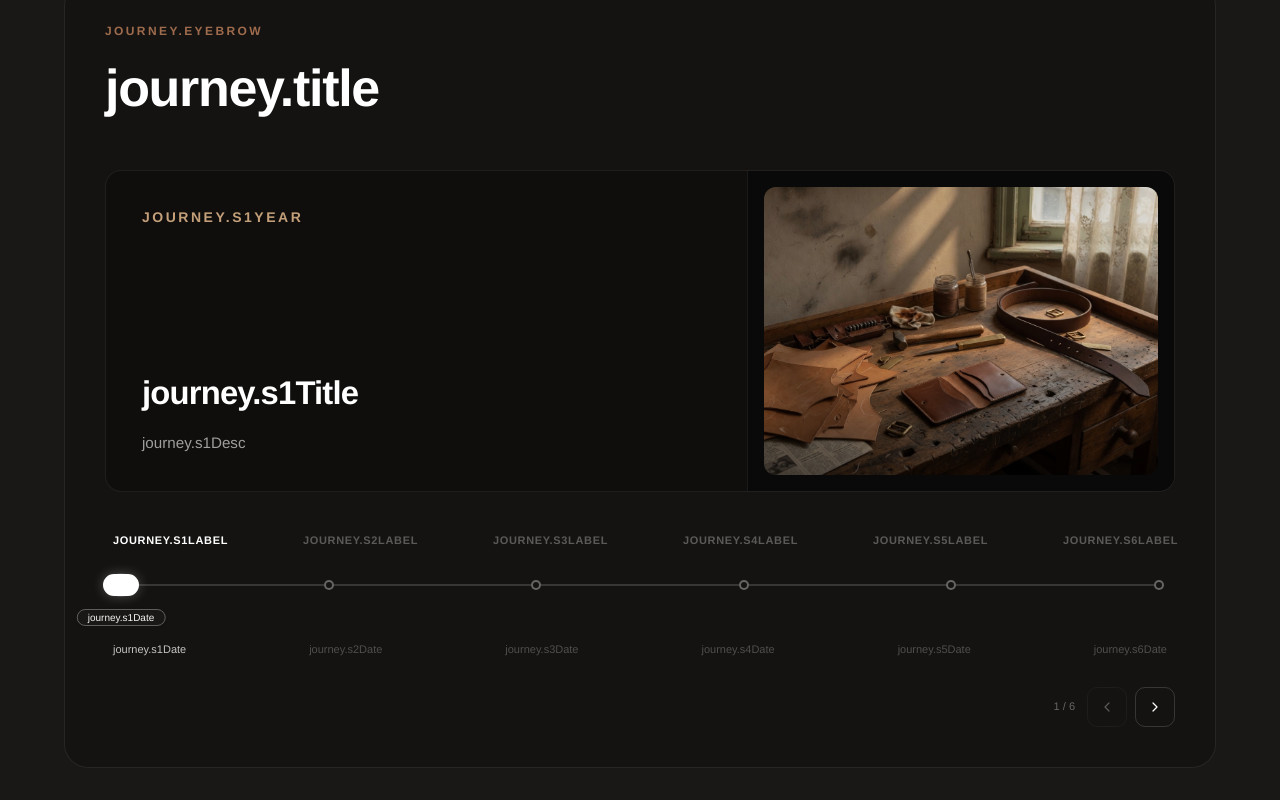
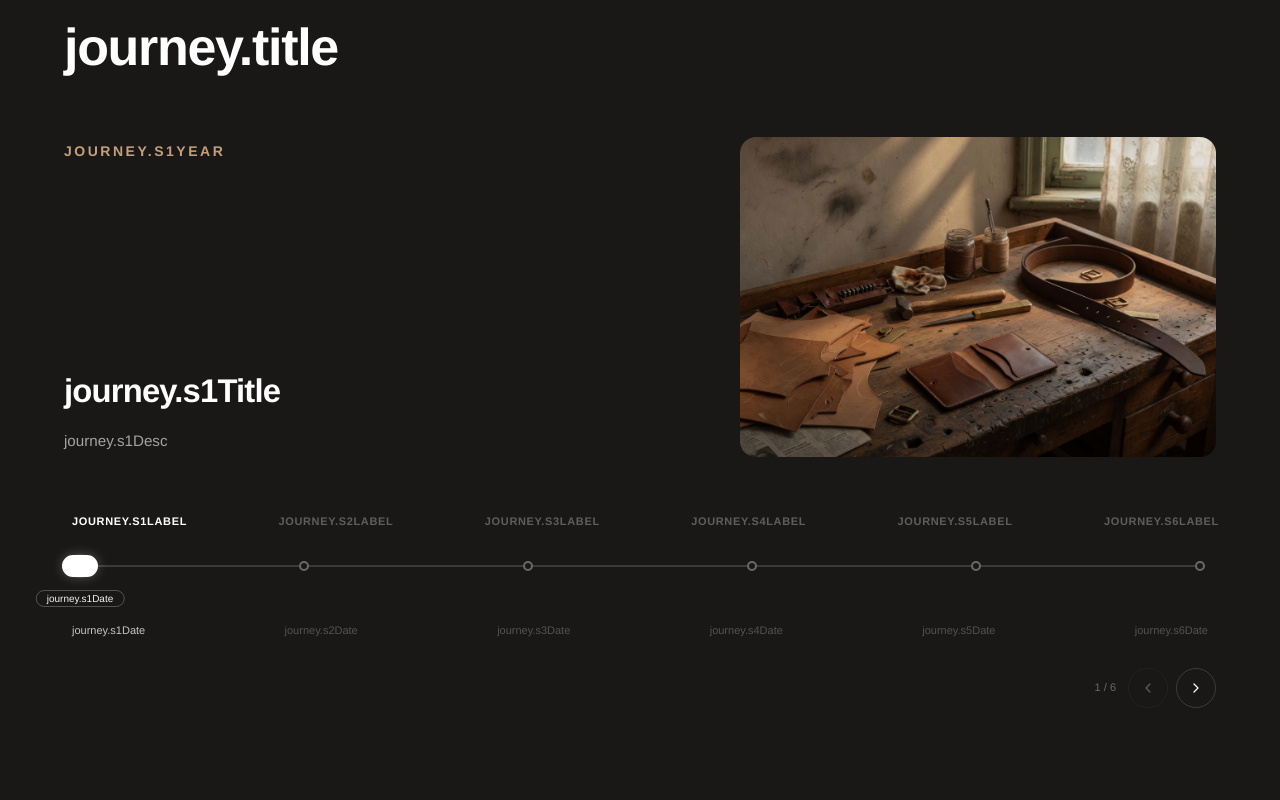
Before and after one commit to COMBINATORR/karya-boutique, a React (Vite) app: page / in a window 1280 px wide. Shown: the part 3060-3860 px from the top of the page. Built offline with nearby package versions, Linux system fonts and the light colour scheme; the HTML template or start-up script is replaced by a standard one; a web font is replaced by a local one.

Commit message:
Remove framed outer card from brand history section

```diff
--- a/src/components/BrandJourney.jsx
+++ b/src/components/BrandJourney.jsx
@@ -164,9 +164,7 @@ export function BrandJourney() {
       aria-label={t('journey.title')}
     >
       <div className="container-wide">
-        {/* Outer shell — matches screenshot card */}
-        <div className="rounded-[20px] border border-white/[0.08] bg-[#141312] p-5 sm:rounded-[24px] sm:p-8 lg:p-10">
-          <header className="mb-6 sm:mb-8 lg:mb-10">
+        <header className="mb-8 sm:mb-10 lg:mb-12">
           <span className="mb-2 block font-display text-[10px] font-bold uppercase tracking-[0.2em] text-[#9E6B4C] sm:text-xs">
             {t('journey.eyebrow')}
           </span>
@@ -175,14 +173,14 @@ export function BrandJourney() {
           </h2>
         </header>
 
-          {/* Story + photo panel */}
+        {/* Story + photo panel — no outer frame */}
         <div
-            className="relative overflow-hidden rounded-[14px] border border-white/[0.07] bg-[#0F0E0D] sm:rounded-[16px]"
+          className="relative"
           onTouchStart={onTouchStart}
           onTouchEnd={onTouchEnd}
         >
-            <div className="grid lg:grid-cols-[1.2fr_0.8fr]">
-              <div className="relative flex min-h-[240px] flex-col justify-between p-5 sm:min-h-[280px] sm:p-8 lg:min-h-[320px] lg:p-9">
+          <div className="grid gap-6 lg:grid-cols-[1.15fr_0.85fr] lg:items-stretch lg:gap-8">
+            <div className="relative flex min-h-[220px] flex-col justify-between sm:min-h-[260px] lg:min-h-[320px] lg:py-1">
               <AnimatePresence mode="wait" custom={direction}>
                 <motion.div
                   key={step.id}
@@ -197,7 +195,7 @@ export function BrandJourney() {
                   <p className="font-display text-xs font-bold uppercase tracking-[0.18em] text-[#C4A07A] sm:text-sm">
                     {t(step.yearKey)}
                   </p>
-                    <div className="mt-auto pt-12 sm:pt-16">
+                  <div className="mt-auto pt-10 sm:pt-14">
                     <h3 className="font-display text-[1.65rem] font-bold leading-tight tracking-tight text-white sm:text-3xl lg:text-[2.05rem]">
                       {t(step.titleKey)}
                     </h3>
@@ -210,15 +208,15 @@ export function BrandJourney() {
             </div>
 
             {/* Desktop photo */}
-              <div className="relative hidden min-h-[280px] border-l border-white/[0.07] bg-[#0A0909] lg:block">
+            <div className="relative hidden min-h-[300px] overflow-hidden rounded-[16px] bg-[#0A0909] lg:block">
               <AnimatePresence mode="wait">
                 <motion.div
                   key={step.image}
-                    initial={{ opacity: 0, scale: 1.05 }}
+                  initial={{ opacity: 0, scale: 1.04 }}
                   animate={{ opacity: 1, scale: 1 }}
                   exit={{ opacity: 0, scale: 0.98 }}
                   transition={{ duration: 0.4, ease: [0.22, 1, 0.36, 1] }}
-                    className="absolute inset-3 overflow-hidden rounded-[12px] sm:inset-4"
+                  className="absolute inset-0"
                 >
                   <img
                     src={`${step.image}?v=17`}
@@ -226,15 +224,15 @@ export function BrandJourney() {
                     className="h-full w-full object-cover object-center"
                     draggable={false}
                   />
-                    <div className="pointer-events-none absolute inset-0 bg-gradient-to-t from-black/45 via-transparent to-black/10" />
+                  <div className="pointer-events-none absolute inset-0 bg-gradient-to-t from-black/40 via-transparent to-black/5" />
                 </motion.div>
               </AnimatePresence>
             </div>
           </div>
 
           {/* Mobile photo */}
-            <div className="border-t border-white/[0.07] p-4 lg:hidden">
-              <div className="relative aspect-[16/10] overflow-hidden rounded-[12px] bg-[#0A0909]">
+          <div className="mt-6 lg:hidden">
+            <div className="relative aspect-[16/10] overflow-hidden rounded-[14px] bg-[#0A0909]">
               <AnimatePresence mode="wait">
                 <motion.img
                   key={step.image}
@@ -253,7 +251,7 @@ export function BrandJourney() {
         </div>
 
         {/* Timeline */}
-          <div className="mt-7 sm:mt-9 lg:mt-10">
+        <div className="mt-10 sm:mt-12 lg:mt-14">
           {/* Labels above track (desktop / tablet) */}
           <div className="relative mb-4 hidden px-1 sm:block sm:px-2">
             <div className="flex justify-between">
@@ -336,14 +334,14 @@ export function BrandJourney() {
                         ? 'h-3.5 w-3.5 bg-white shadow-[0_0_0_5px_rgba(255,255,255,0.14)]'
                         : passed
                           ? 'h-2.5 w-2.5 bg-white'
-                            : 'h-2.5 w-2.5 border-2 border-white/35 bg-[#141312]',
+                          : 'h-2.5 w-2.5 border-2 border-white/35 bg-[#1A1817]',
                     ].join(' ')}
                   />
                 </button>
               )
             })}
 
-              {/* Active thumb (pill like screenshot) */}
+            {/* Active thumb */}
             <div
               className="pointer-events-none absolute top-1/2 z-[2] h-5 w-8 -translate-x-1/2 -translate-y-1/2 rounded-full border-2 border-white bg-white shadow-[0_0_12px_rgba(255,255,255,0.25)] transition-[left] duration-300 ease-out sm:h-[22px] sm:w-9"
               style={{ left: `calc(0.75rem + (100% - 1.5rem) * ${progress})` }}
@@ -355,7 +353,7 @@ export function BrandJourney() {
               className="pointer-events-none absolute top-[calc(50%+18px)] z-[2] -translate-x-1/2 transition-[left] duration-300 ease-out"
               style={{ left: `calc(0.75rem + (100% - 1.5rem) * ${progress})` }}
             >
-                <span className="whitespace-nowrap rounded-full border border-white/30 bg-[#1A1817] px-2.5 py-0.5 text-[10px] font-medium text-white/95 shadow-sm">
+              <span className="whitespace-nowrap rounded-full border border-white/25 bg-[#1A1817] px-2.5 py-0.5 text-[10px] font-medium text-white/95">
                 {t(step.dateKey)}
               </span>
             </div>
@@ -395,7 +393,7 @@ export function BrandJourney() {
                 type="button"
                 onClick={prev}
                 disabled={active === 0}
-                  className="flex h-10 w-10 items-center justify-center rounded-[10px] border border-white/15 text-white transition-colors hover:border-white/35 hover:bg-white/[0.06] active:scale-95 disabled:cursor-not-allowed disabled:opacity-30"
+                className="flex h-10 w-10 items-center justify-center rounded-full border border-white/15 text-white transition-colors hover:border-white/35 hover:bg-white/[0.06] active:scale-95 disabled:cursor-not-allowed disabled:opacity-30"
                 aria-label={t('journey.prev')}
               >
                 <ChevronLeft className="h-4 w-4" strokeWidth={1.8} />
@@ -404,7 +402,7 @@ export function BrandJourney() {
                 type="button"
                 onClick={next}
                 disabled={active === n - 1}
-                  className="flex h-10 w-10 items-center justify-center rounded-[10px] border border-white/15 text-white transition-colors hover:border-white/35 hover:bg-white/[0.06] active:scale-95 disabled:cursor-not-allowed disabled:opacity-30"
+                className="flex h-10 w-10 items-center justify-center rounded-full border border-white/15 text-white transition-colors hover:border-white/35 hover:bg-white/[0.06] active:scale-95 disabled:cursor-not-allowed disabled:opacity-30"
                 aria-label={t('journey.next')}
               >
                 <ChevronRight className="h-4 w-4" strokeWidth={1.8} />
@@ -413,7 +411,6 @@ export function BrandJourney() {
           </div>
         </div>
       </div>
-      </div>
     </section>
   )
 }
```
Lines whose indentation alone changed are shown as unchanged.
